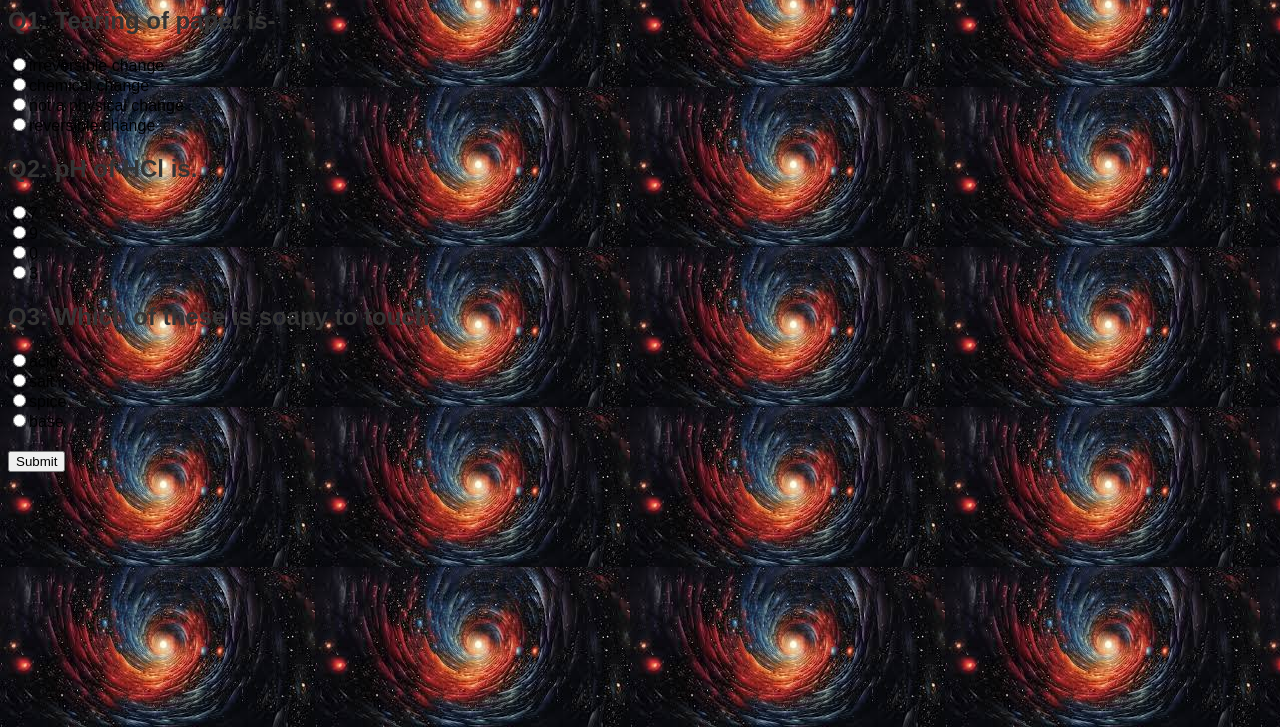
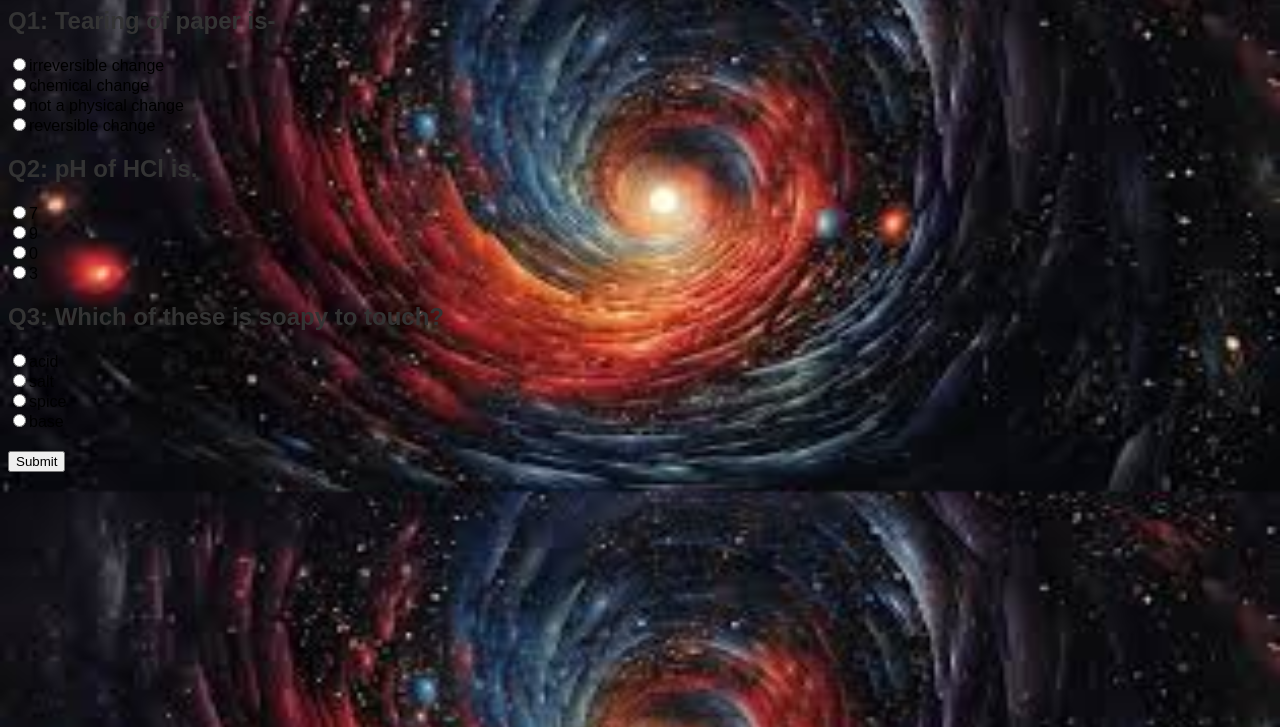
Before and after one commit to DakshTulsiani/QuizMastersArena, a plain HTML site: page s7.html in a window 1280 px wide. Shown: the part 73-800 px from the top of the page. Drawn offline with Linux system fonts and the light colour scheme.

Commit message:
update s7.html

```diff
--- a/s7.html
+++ b/s7.html
@@ -6,7 +6,7 @@
     <title>Quiz</title>
     <style>
         body {
-            font-family: Arial, sans-serif; background-image: url("wow.jpg")
+            font-family: Arial, sans-serif; background-image: url("wow.jpg"); background-size: 100% 100%;
         }
         h1, h2 {
             color: #333;
```
